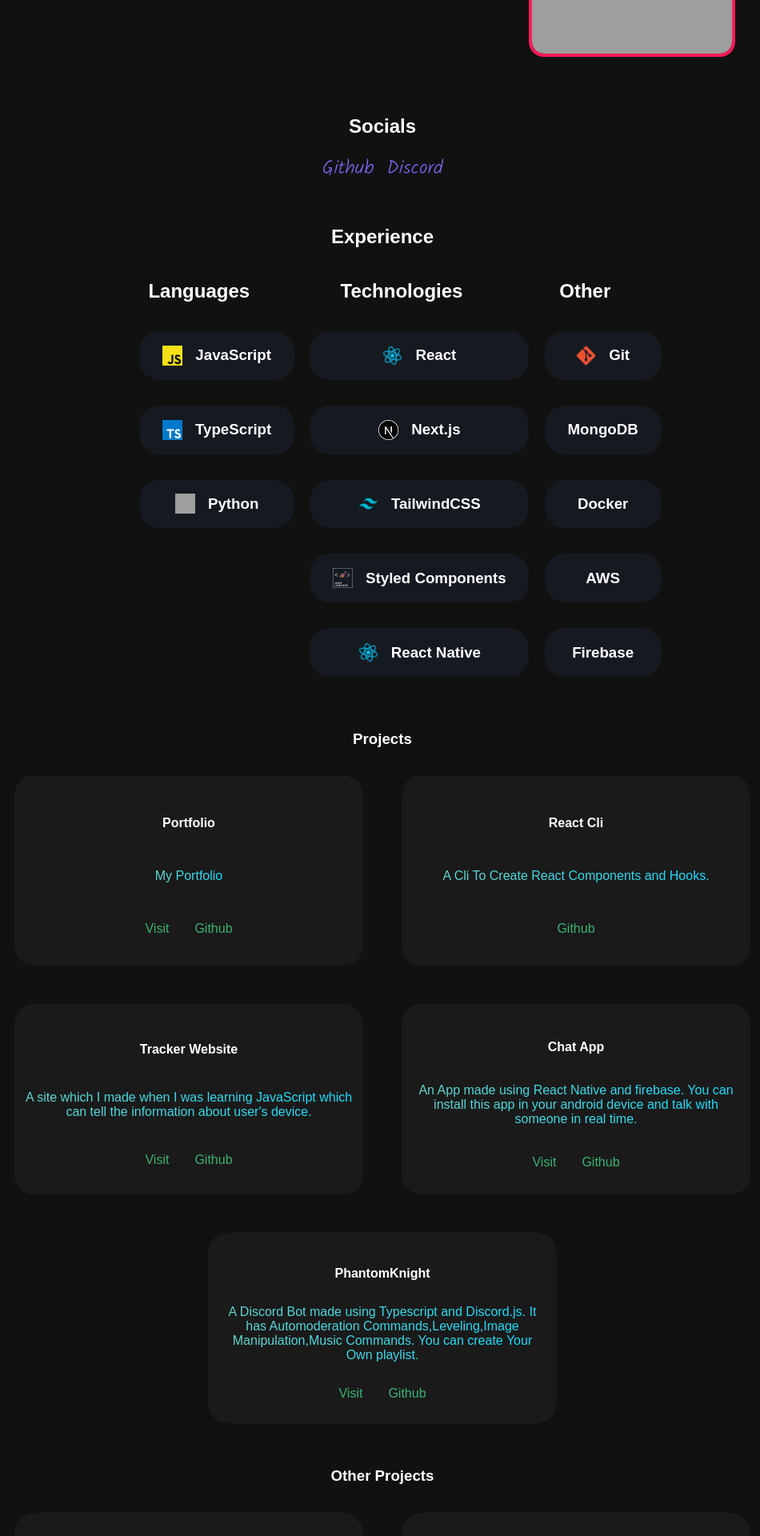
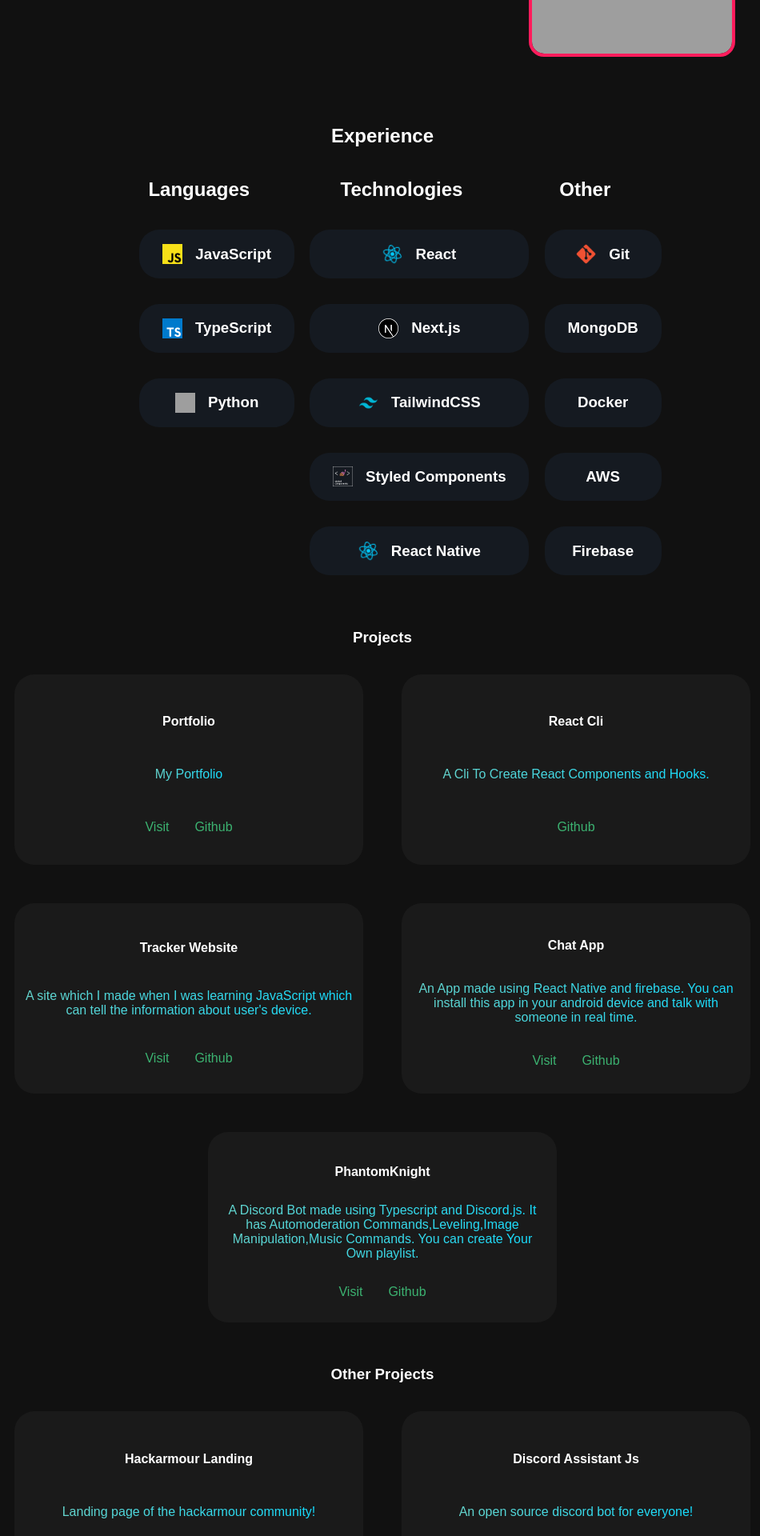
Before and after one commit to PhantomKnight287/portfolio-new, a React (Vite) app: page / in a window 1280 px wide. Shown: the part 300-2220 px from the top of the page at 80% size, without its empty margins (162-1112 px from the left). Built offline with nearby package versions, Linux system fonts and the light colour scheme; grey boxes are pictures that could not be loaded; a web font is replaced by a local one.

Commit message:
Revert "add proper id to navigate between things"
This reverts commit 950306466f9a99c905befc00536db9b88ec8105d.

```diff
--- a/src/Components/index.jsx
+++ b/src/Components/index.jsx
@@ -4,28 +4,17 @@
 import { Projects } from "./Projects";
 import { Skills } from "./Skills";
 import { Socials } from "./Socials";
-import { Dock } from "./Dock";
+
 export function Containered() {
   return (
     <>
       <Navbar />
       <main>
-        <div id="whoami">
-          <Body />
-        </div>
-        <div id="socials">
-          <Socials />
-        </div>
-        <div id="skills">
-          <Skills />
-        </div>
-        <div id="projects">
-          <Projects />
-        </div>
+        <Body />
+        <Skills />
+        <Projects />
+        <Socials />
       </main>
-      <aside>
-        <Dock />
-      </aside>
     </>
   );
 }
```
